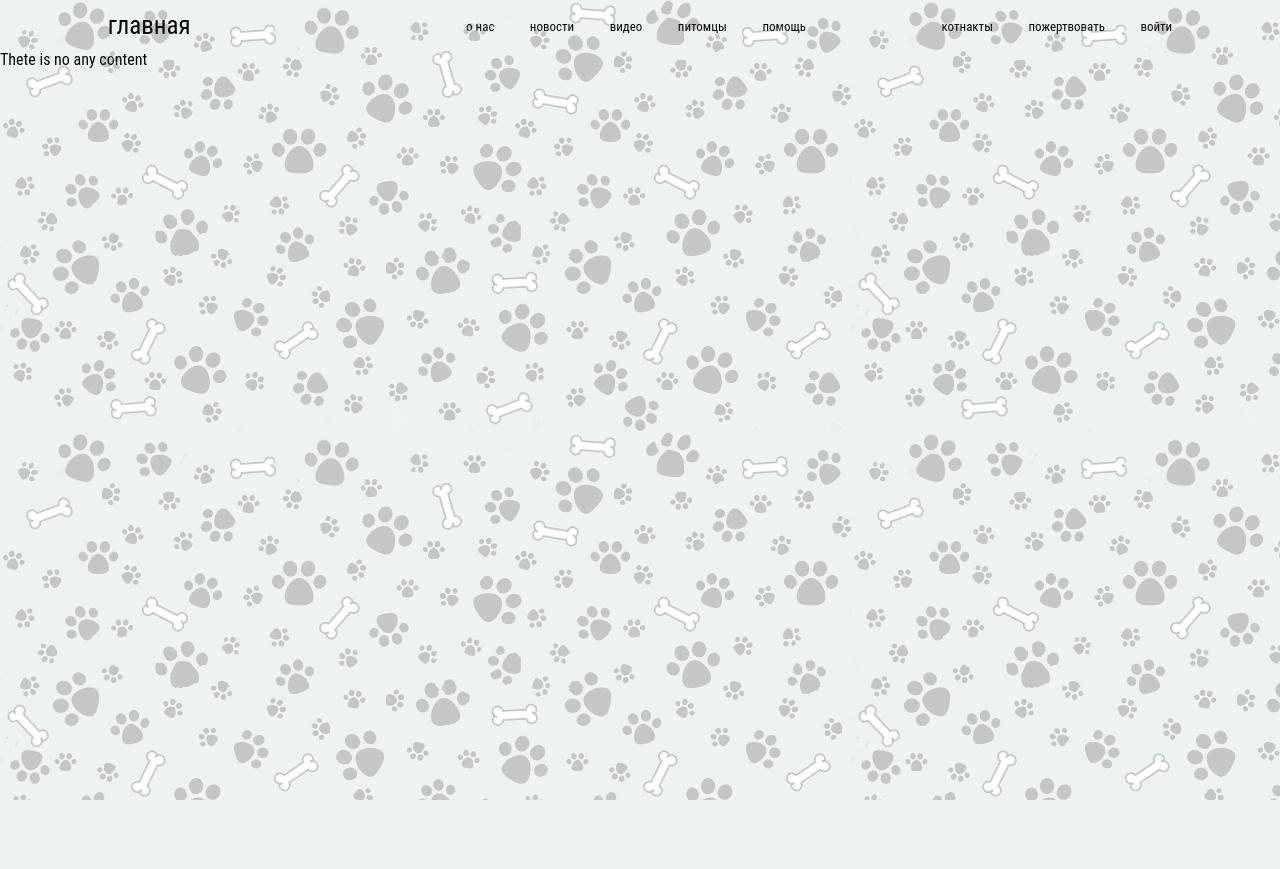
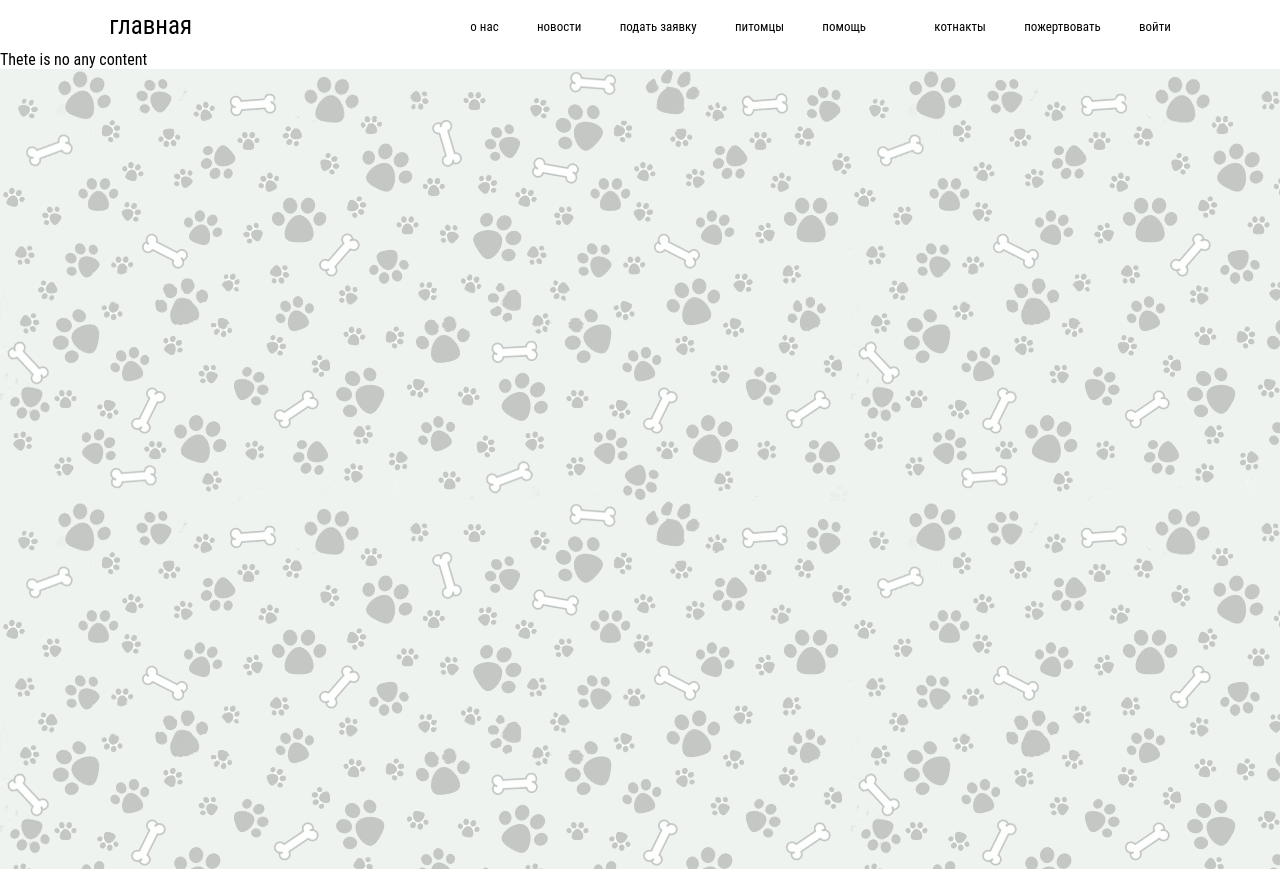
Before and after one commit to Ga3B/OrenHackaProject, a Django app: page / in a window 1280 px wide. Before the commit the page ends 800 px from the top, so only its background shows below. Run offline with Django 3.2, Linux system fonts and the light colour scheme.

Commit message:
commits_every_day

```diff
--- a/catodog/MainApp/templates/MainApp/add_request.html
+++ b/catodog/MainApp/templates/MainApp/add_request.html
@@ -1,4 +1,4 @@
-{% extends "base.html" %}
+{% extends "base_templates.html" %}
 
 {% block title %}Новая заявка{% endblock title %}
 
--- a/catodog/MainApp/templates/MainApp/detail.html
+++ b/catodog/MainApp/templates/MainApp/detail.html
@@ -1,4 +1,4 @@
-{% extends "base.html" %}
+{% extends "base_templates.html" %}
 {% block content %}
 
     <h1>Животное цвета {{ animal.color }}, примерным весом {{ animal.weight }}</h1>
--- a/catodog/static/css/style.css
+++ b/catodog/static/css/style.css
@@ -7,10 +7,6 @@
 body,html{
     background:#000000
 	overflow-x:hidden;
-
-
-
-
 }
 .backgroundview
 {
@@ -21,8 +17,14 @@ background: url(../img/rogaikopita.png),rgba(60, 111, 62, 0.31);
 opacity: 25%;
 background-blend-mode: luminosity, normal;
 scale mode: Tile;
+}
 
+.header{
+background:#fff;
+color:#000;
 }
+
+
 nav{
 	margin: auto;
 	max-width: 1100px;
@@ -47,7 +49,7 @@ nav{
 	text-decoration: none;
 	align-self: center;
 	font-size: 13px;
-	padding: 10px 15px;
+	padding: 15px 15px;
 	transition: background .2s linear;
 }
 .menu li a:hover{
@@ -58,9 +60,8 @@ nav{
 	font-size: 25px;
 	margin-right:240px;
 }
-
 .menu li a.contacts{
-	margin-right: 100px;
+	margin-right: 30px;
 }
 
 @media screen and (max-width:765px){
--- a/catodog/templates/base_templates.html
+++ b/catodog/templates/base_templates.html
@@ -13,16 +13,15 @@
     <link rel="stylesheet" type="text/css" href="{% static 'css/style.css' %}"/>
 </head>
 <body>
-	<div class="backgroundview"></div>
+
 <header>
     <nav>
-			<input type="checkbox" id="checkbox_menu">
-			<label for ="checkbox_menu">
+        <div class="header">
             <ul class="menu touch">
                 <li><a class="logo" href="#">главная</a></li>
                 <li><a href="#">о нас</a></li>
                 <li><a href="#">новости</a></li>
-					<li><a href="#">видео</a></li>
+                <li><a href="add_request/">подать заявку</a></li>
                 <li><a href="#">питомцы</a></li>
                 <li><a class="contacts" href="#">помощь</a></li>
                 <li><a href="#">котнакты</a></li>
@@ -30,12 +29,13 @@
                 <li><a href="/accounts/login/">войти</a></li>
             </ul>
             <span class="toggle">☰</span>
-			</label>
+        </div>
     </nav>
 </header>
 {%block content%}
 Thete is no any content
 {%endblock%}
+<div class="backgroundview"></div>
 <!--	<script src="scripts.js"></script>-->
 </body>
 </html>
```
Lines whose indentation alone changed are shown as unchanged.
